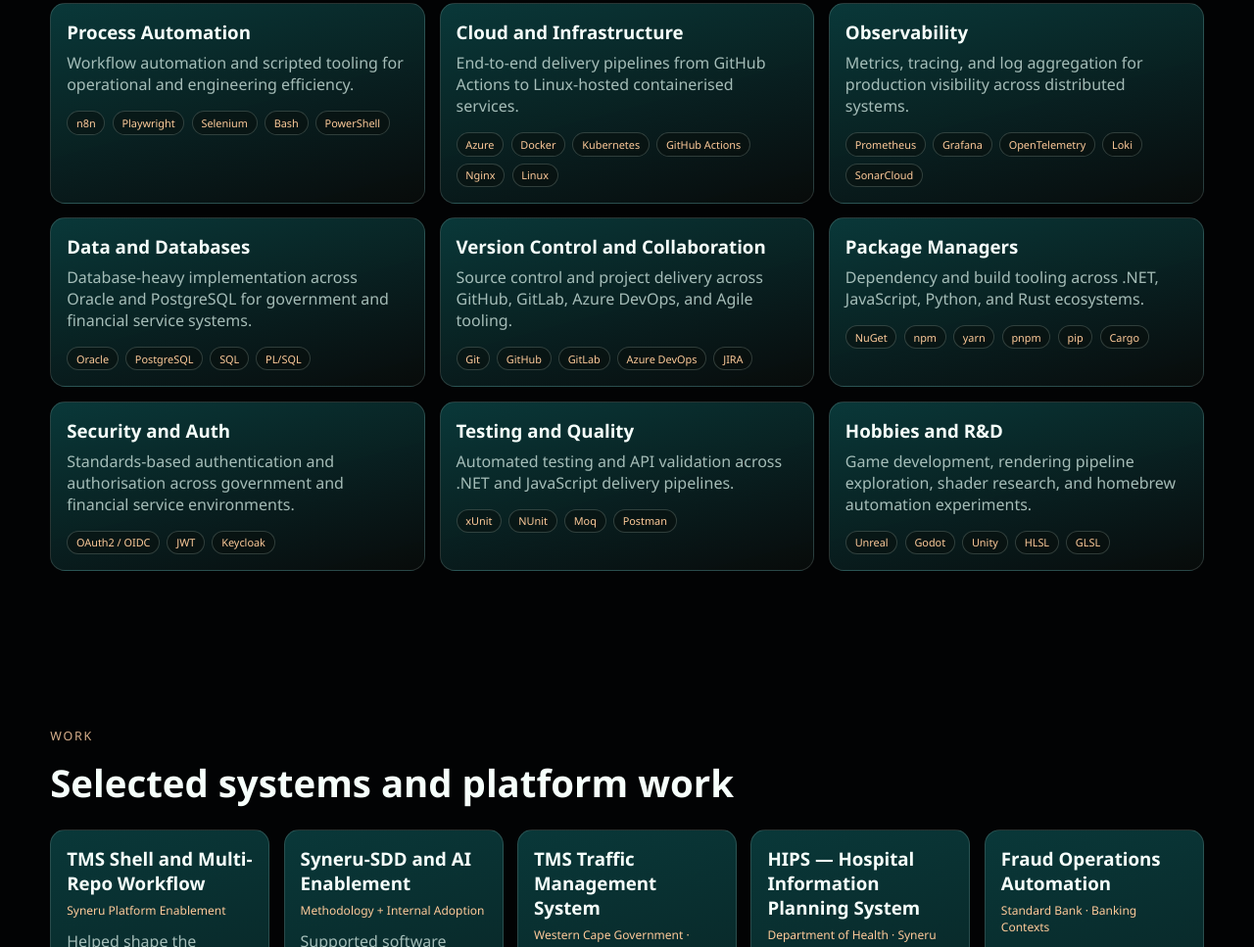
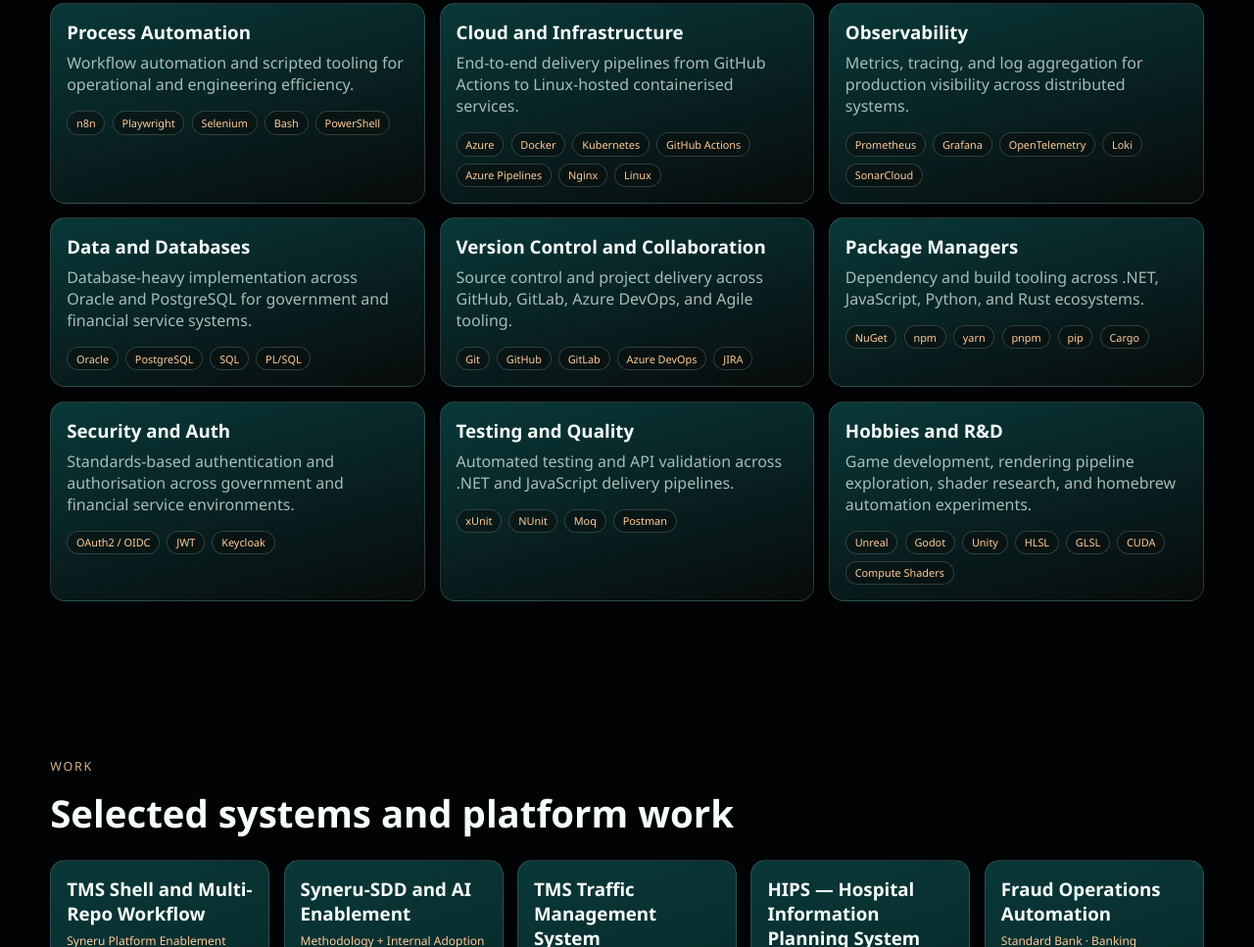
Before and after one commit to SyneruJDorner/porfolio-website, a website: page index.html in a window 1280 px wide. Shown: the part 2218-3185 px from the top of the page at 98% size. Drawn offline with Linux system fonts and the light colour scheme.

Commit message:
Update tag links in articles to include Azure Pipelines and CUDA for enhanced resource access

```diff
--- a/index.html
+++ b/index.html
@@ -262,7 +262,7 @@
               containerised services.
             </p>
             <div class="tag-row">
-              <a href="https://azure.microsoft.com/en-us" target="_blank" rel="noopener noreferrer">Azure</a><a href="https://www.docker.com/" target="_blank" rel="noopener noreferrer">Docker</a><a href="https://kubernetes.io/" target="_blank" rel="noopener noreferrer">Kubernetes</a><a href="https://github.com/features/actions" target="_blank" rel="noopener noreferrer">GitHub Actions</a><a href="https://nginx.org/" target="_blank" rel="noopener noreferrer">Nginx</a><a href="https://ubuntu.com/" target="_blank" rel="noopener noreferrer">Linux</a>
+              <a href="https://azure.microsoft.com/en-us" target="_blank" rel="noopener noreferrer">Azure</a><a href="https://www.docker.com/" target="_blank" rel="noopener noreferrer">Docker</a><a href="https://kubernetes.io/" target="_blank" rel="noopener noreferrer">Kubernetes</a><a href="https://github.com/features/actions" target="_blank" rel="noopener noreferrer">GitHub Actions</a><a href="https://azure.microsoft.com/en-us/products/devops/pipelines" target="_blank" rel="noopener noreferrer">Azure Pipelines</a><a href="https://nginx.org/" target="_blank" rel="noopener noreferrer">Nginx</a><a href="https://ubuntu.com/" target="_blank" rel="noopener noreferrer">Linux</a>
             </div>
           </article>
           <article>
@@ -332,7 +332,7 @@
               and homebrew automation experiments.
             </p>
             <div class="tag-row">
-              <a href="https://www.unrealengine.com/" target="_blank" rel="noopener noreferrer">Unreal</a><a href="https://godotengine.org/" target="_blank" rel="noopener noreferrer">Godot</a><a href="https://unity.com/en/industry" target="_blank" rel="noopener noreferrer">Unity</a><a href="https://learn.microsoft.com/en-us/windows/win32/direct3dhlsl/dx-graphics-hlsl" target="_blank" rel="noopener noreferrer">HLSL</a><a href="https://developer.mozilla.org/en-US/docs/Games/Techniques/3D_on_the_web/GLSL_Shaders" target="_blank" rel="noopener noreferrer">GLSL</a>
+              <a href="https://www.unrealengine.com/" target="_blank" rel="noopener noreferrer">Unreal</a><a href="https://godotengine.org/" target="_blank" rel="noopener noreferrer">Godot</a><a href="https://unity.com/en/industry" target="_blank" rel="noopener noreferrer">Unity</a><a href="https://learn.microsoft.com/en-us/windows/win32/direct3dhlsl/dx-graphics-hlsl" target="_blank" rel="noopener noreferrer">HLSL</a><a href="https://developer.mozilla.org/en-US/docs/Games/Techniques/3D_on_the_web/GLSL_Shaders" target="_blank" rel="noopener noreferrer">GLSL</a><a href="https://developer.nvidia.com/cuda-toolkit" target="_blank" rel="noopener noreferrer">CUDA</a><a href="https://learn.microsoft.com/en-us/windows/win32/direct3d11/direct3d-11-advanced-stages-compute-shader" target="_blank" rel="noopener noreferrer">Compute Shaders</a>
             </div>
           </article>
         </div>
```
